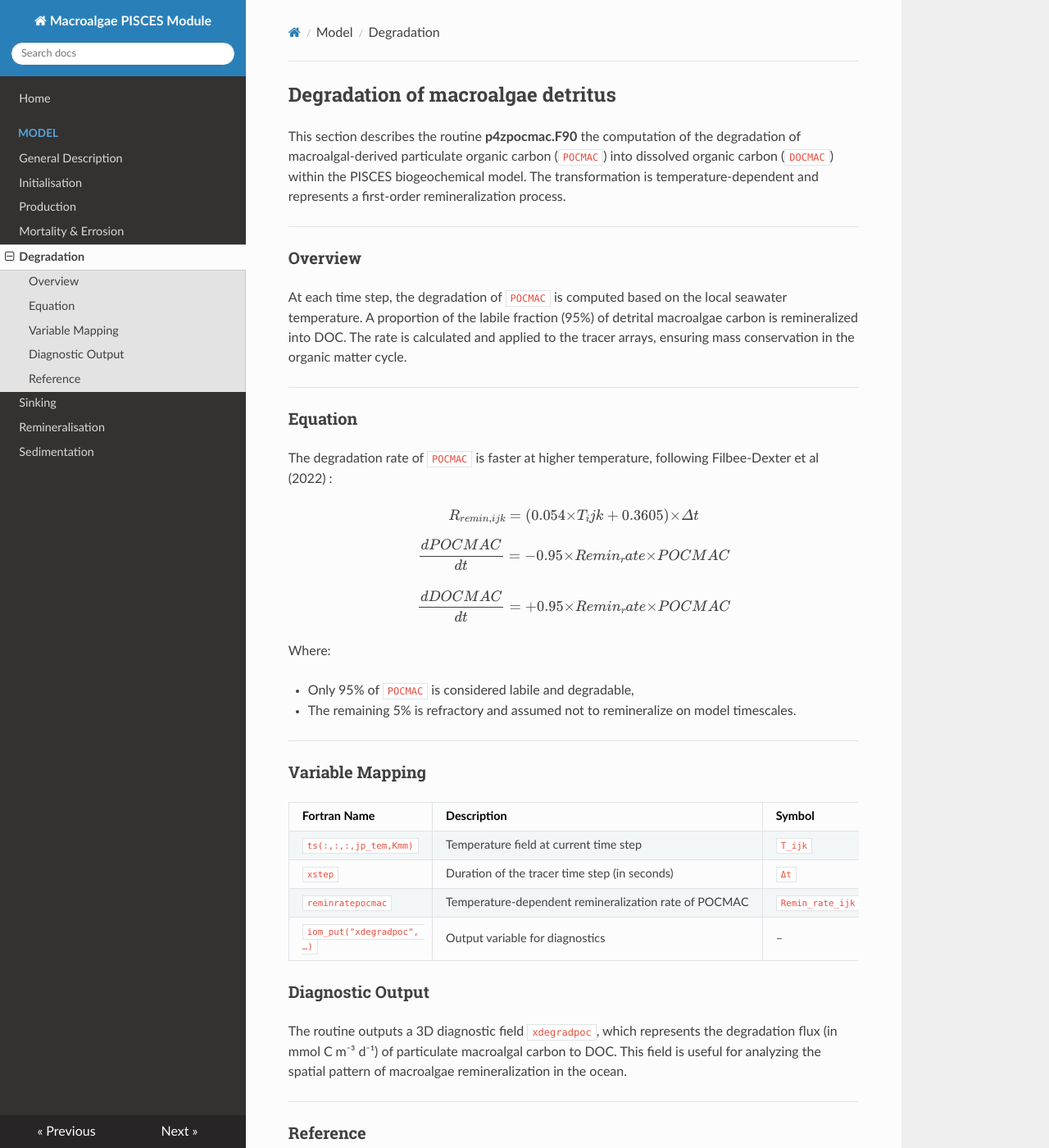
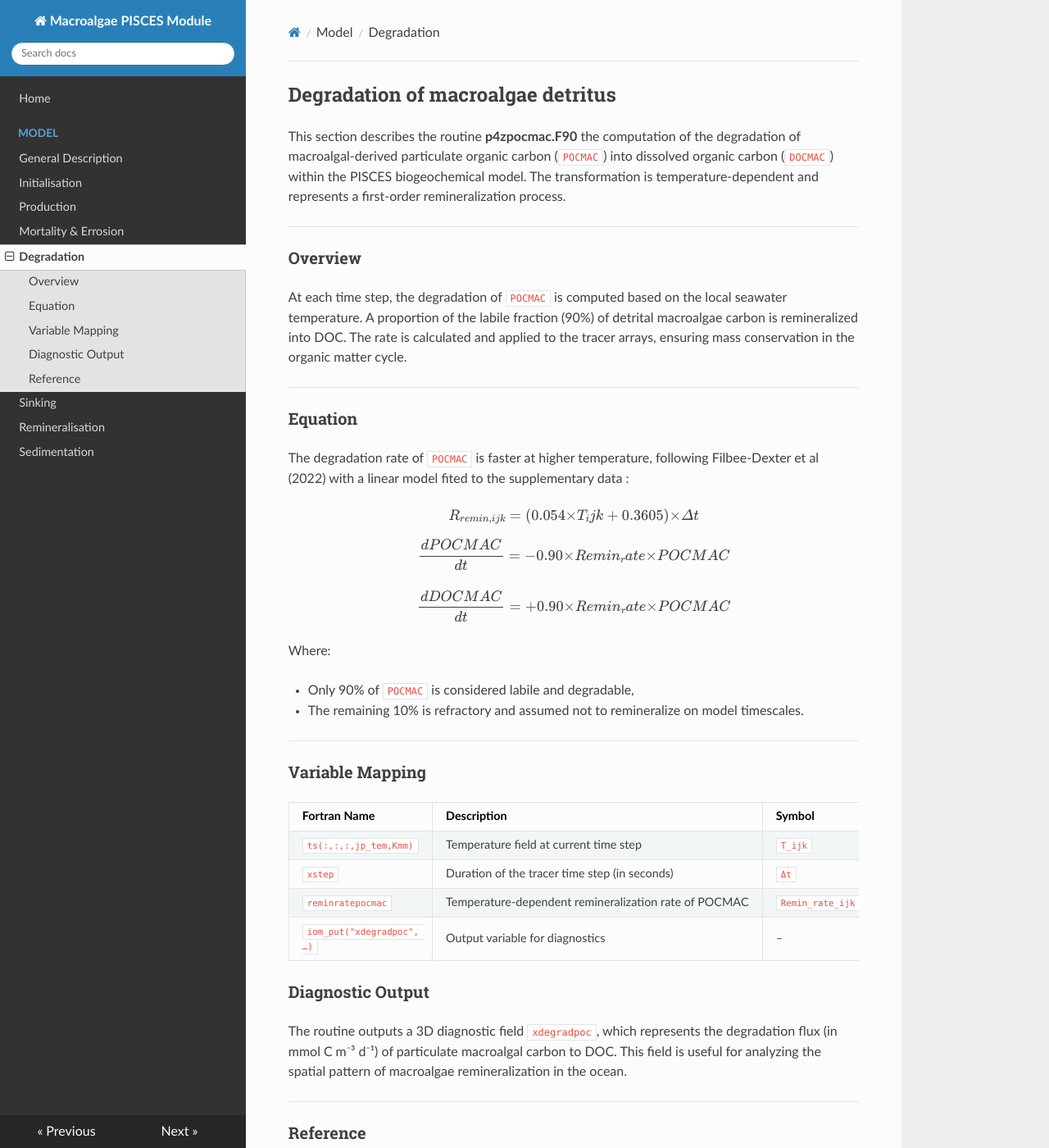
Before and after one commit to ManonBerger/macroalgae-model-doc, an MkDocs documentation site: the page built from docs/Model/Degradation.md, in a window 1280 px wide and 1400 px high. Shown: the whole window at 82% size. Built offline with MkDocs 1.6.1, drawn with Linux system fonts in a browser that asks for light colours; nearby versions of some CDN libraries; formulas are drawn with MathJax 3; some of the changed text lies outside the part shown.

Commit message:
Update Degradation.md
Correct ref and value (5->10%)

```diff
--- a/docs/Model/Degradation.md
+++ b/docs/Model/Degradation.md
@@ -5,29 +5,29 @@ This section describes the routine **p4zpocmac.F90** the computation of the degr
 ---
 ### Overview
 
-At each time step, the degradation of `POCMAC` is computed based on the local seawater temperature. A proportion of the labile fraction (95%) of detrital macroalgae carbon is remineralized into DOC. The rate is calculated and applied to the tracer arrays, ensuring mass conservation in the organic matter cycle.
+At each time step, the degradation of `POCMAC` is computed based on the local seawater temperature. A proportion of the labile fraction (90%) of detrital macroalgae carbon is remineralized into DOC. The rate is calculated and applied to the tracer arrays, ensuring mass conservation in the organic matter cycle.
 
 ---
 ### Equation
 
-The degradation rate of `POCMAC` is faster at higher temperature, following Filbee-Dexter et al (2022) :
+The degradation rate of `POCMAC` is faster at higher temperature, following Filbee-Dexter et al (2022) with a linear model fited to the supplementary data :
 
 $$
 R_{remin,ijk} = (0.054 × T_ijk + 0.3605) × Δt
 $$
 $$
-\frac{dPOCMAC}{dt} = - 0.95 × Remin_rate × POCMAC
+\frac{dPOCMAC}{dt} = - 0.90 × Remin_rate × POCMAC
 $$
 
 $$
-\frac{dDOCMAC}{dt} = + 0.95 × Remin_rate × POCMAC
+\frac{dDOCMAC}{dt} = + 0.90 × Remin_rate × POCMAC
 $$
 
 
 Where:
 
-- Only 95% of `POCMAC` is considered labile and degradable,
-- The remaining 5% is refractory and assumed not to remineralize on model timescales.
+- Only 90% of `POCMAC` is considered labile and degradable,
+- The remaining 10% is refractory and assumed not to remineralize on model timescales.
 
 ---
 
@@ -51,4 +51,4 @@ The routine outputs a 3D diagnostic field `xdegradpoc`, which represents the deg
 
 ### Reference
 
-Filbee-Dexter, K., Pessarrodona, A., Pedersen, M.F. et al. Carbon export from seaweed forests to deep ocean sinks. Nat. Geosci. 17, 552–559 (2024). https://doi.org/10.1038/s41561-024-01449-7
+Filbee-Dexter, Karen, Colette J. Feehan, Dan A. Smale, et al. ‘Kelp Carbon Sink Potential Decreases with Warming Due to Accelerating Decomposition’. PLoS Biology 20, no. 8 (2022): e3001702.
```
